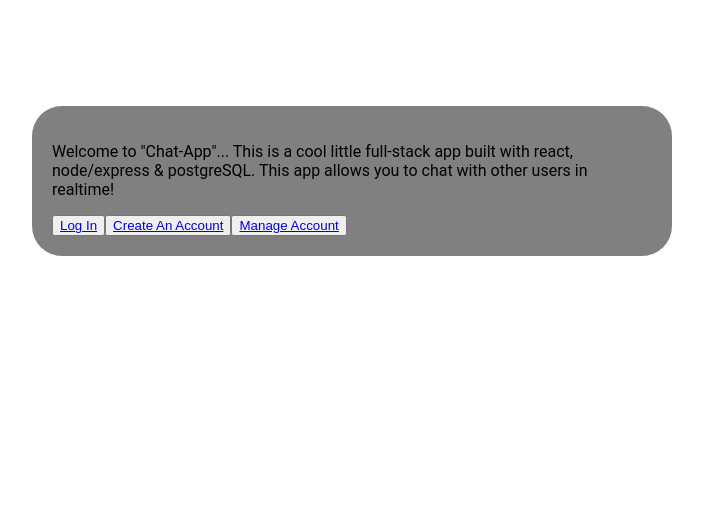
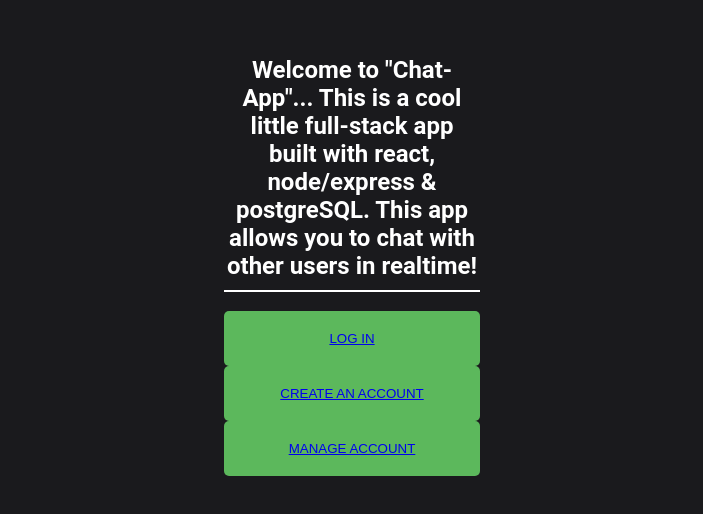
Before and after one commit to OmarMutd/Cross-Chat, a React (Create React App) app: page / in a window 1280 px wide. Shown: the part 144-658 px from the top of the page, without its empty margins (288-991 px from the left). Built offline with nearby package versions, Linux system fonts and the light colour scheme.

Commit message:
added some classNames and changed some css

```diff
--- a/src/LandingPage/LandingPage.css
+++ b/src/LandingPage/LandingPage.css
@@ -1,4 +1,41 @@
+html, body {
+    font-family: 'Roboto', sans-serif;
+    padding: 0;
+    margin: 0;
+  }
+
+.LandingPage-button {
+    color: #fff !important;
+      text-transform: uppercase;
+      text-decoration: none;
+      background: #5CB85C;
+      padding: 20px;
+      border-radius: 5px;
+      display: inline-block;
+      border: none;
+      width: 100%;
+      /* border-color: red; */
+}
+
+.LandingContainer {
+    display: flex;
+    justify-content: center;
+    text-align: center;
+    height: 100vh;
+    align-items: center;
+    background-color: #1A1A1D;
+}
 .landing-page {
+    width: 20%;
+}
+.intro-to-app {
+    color: white;
+    font-size: 1.5em;
+    padding-bottom: 10px;
+    border-bottom: 2px solid white;
+}
+
+/* .landing-page {
     border-radius: 30px;
     background: gray;
     padding: 20px;
@@ -17,4 +54,4 @@
 .landing {
     text-decoration: underline;
     cursor: pointer;
-}
+} */
--- a/src/LandingPage/LandingPage.js
+++ b/src/LandingPage/LandingPage.js
@@ -7,25 +7,23 @@ import { Link } from "react-router-dom";
 export class LandingPage extends Component {
     render() {
         return (
-            <div>
+    <div className='LandingContainer'>
+      <div className='landing-page'>
+       <h2 className='intro-to-app'> Welcome to "Chat-App"... This is a cool little full-stack app built with react, node/express & postgreSQL. This app allows you to chat with other users in realtime!</h2>
 
-
-      <div className='landing-page'>
-       <p > Welcome to "Chat-App"... This is a cool little full-stack app built with react, node/express & postgreSQL. This app allows you to chat with other users in realtime!</p>
-
-    <button className='go-to-sign-in'>
+    <button className='LandingPage-button'>
     <Link to="/SignInPage">Log In</Link>
     </button>
 
-    <button className='create-account'>
+    <button className='LandingPage-button'>
     <Link to="/CreateAnAccount">Create An Account</Link>
     </button>
 
-            <button className='manage-account'>
-            <Link to='/ManageAccount'>Manage Account</Link>
-            </button>
+    <button className='LandingPage-button'>
+    <Link to='/ManageAccount'>Manage Account</Link>
+    </button>
+    </div>
 
-      </div>
       </div>
 
         )
```
Also changed, not shown: todo.txt.
